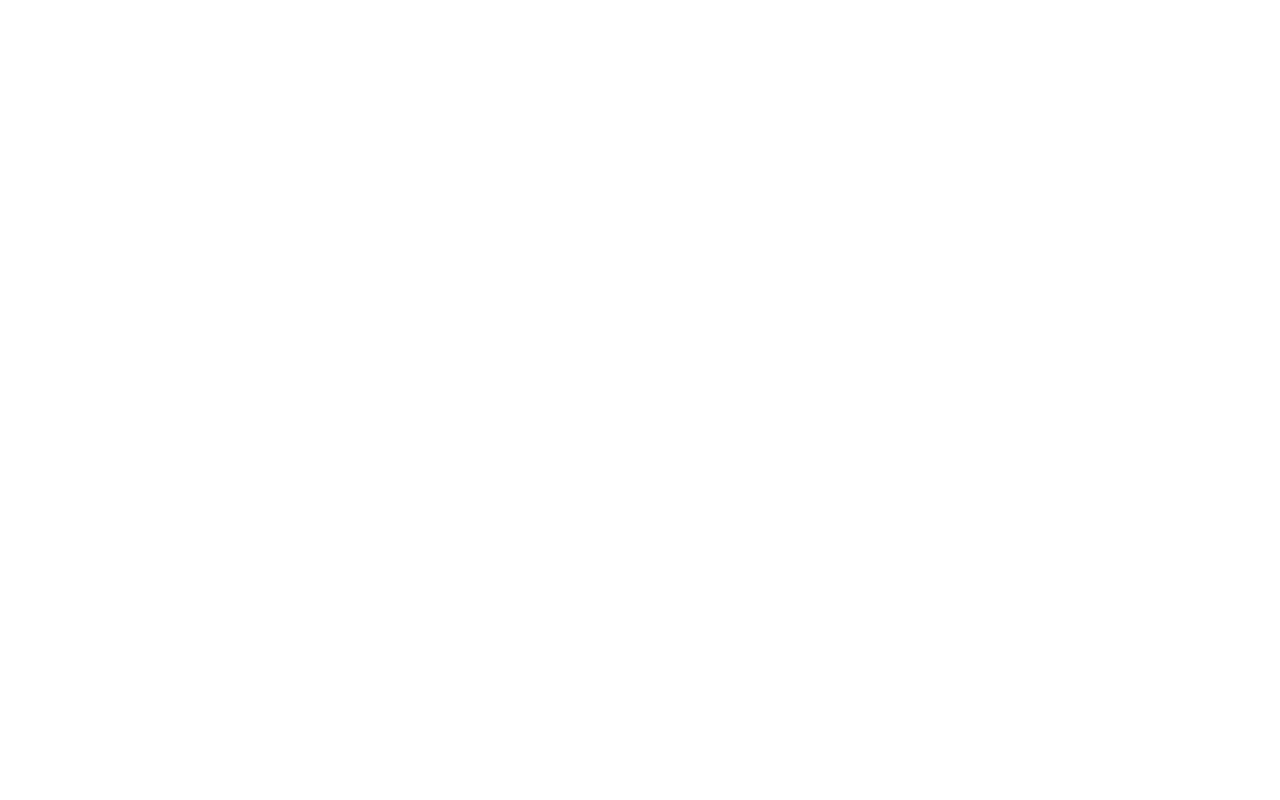
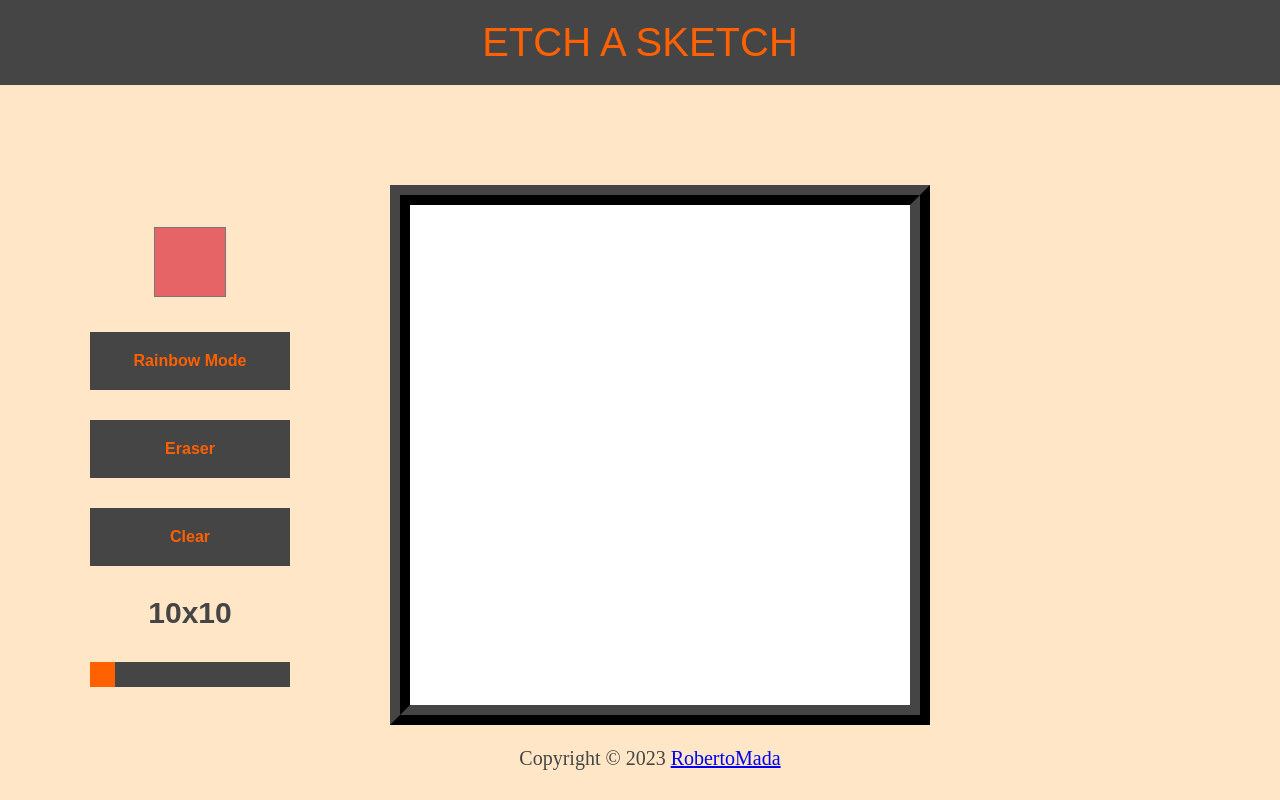
Before and after one commit to RobertoMada/odin-etch-a-sketch, a plain HTML site: page index.html in a window 1280 px wide. Drawn offline with Linux system fonts and the light colour scheme.

Commit message:
added HTML elements and styled them

```diff
--- a/index.css
+++ b/index.css
@@ -0,0 +1,102 @@
+body{
+  margin: 0;
+  background-color: rgb(255, 230, 199);
+}
+.header{
+  background-color: rgb(69, 69, 69);
+  color: rgb(255, 96, 0);
+  text-align: center;
+  font-size: 40px;
+  padding: 20px;
+  font-family: fantasy;
+  margin-bottom: 100px;
+}
+
+.main{
+  display: flex;
+  max-width: 1100px;
+  justify-content: flex-start;
+  margin: 0 auto;
+  gap: 100px;
+}
+.control-container{
+  display: flex;
+  flex-direction: column;
+  align-items: center;
+  justify-content: center;
+  width: 200px;
+  gap: 30px;
+}
+button, input{
+  width: 100%;
+  cursor: pointer;
+}
+.color-selector{
+  height: 80px;
+  width: 80px;
+  background:none;
+  border: none;
+}
+.grid-selector{
+  -webkit-appearance: none;  /* Override default CSS styles */
+  appearance: none;
+  background-color: rgb(69, 69, 69);
+}
+.grid-selector::-webkit-slider-thumb {
+  -webkit-appearance: none; /* Override default look */
+  appearance: none;
+  width: 25px; /* Set a specific slider handle width */
+  height: 25px; /* Slider handle height */
+  background: rgb(255, 96, 0); /* Green background */
+  cursor: pointer; /* Cursor on hover */
+}
+button{
+  background-color: rgb(69, 69, 69);
+  color: rgb(255, 96, 0);
+  border: none;
+  padding: 20px;
+  font-size: 16px;
+  font-weight: bold;
+}
+
+.grid-size{
+  font-size: 30px;
+  font-weight: bold;
+  font-family: Arial, Helvetica, sans-serif;
+  color: rgb(69, 69, 69);
+}
+.grid-container{
+  border: 20px ridge rgb(69, 69, 69);
+  width: 500px;
+  height: 500px;
+  display: flex;
+  flex-direction: row;
+  flex-wrap: wrap;
+  background-color: white;
+  min-width: 500px;
+}
+
+.grid-container div{
+  width: 50px;
+  height: 50px;
+}
+
+.footer{
+  position: absolute;
+  bottom: 0;
+  left: 0;
+  display: flex;
+  align-items: center;
+  justify-content: center;
+  gap: 10px;
+  width: 100%;
+  padding: 10px;
+  font-size: 20px;
+  color: rgb(69, 69, 69);
+}
+
+
+
+.red-color{
+  background-color: purple;
+}
--- a/index.html
+++ b/index.html
@@ -3,8 +3,30 @@
   <head>
     <meta charset="UTF-8">
     <title>Etch a sketch</title>
+    <link rel="stylesheet" href="index.css">
+    <script src="script.js" defer></script>
   </head>
   <body>
-
+    <div class="header">ETCH A SKETCH</div>
+    <div class="main">
+      <div class="control-container">
+        <input class="color-selector" type="color" value="#e66465">
+        <button>Rainbow Mode</button>
+        <button>Eraser</button>
+        <button>Clear</button>
+        <label id="grid-size" class="grid-size" for="grid-selector">10x10</label>
+        <input id="grid-selector" class="grid-selector" type="range" min="10" max="100" value="10" step="2">
+      </div>
+      <div class="grid-container">
+      </div>
+    </div>
+    <footer class="footer">
+      <p>Copyright ©
+        <script>
+          document.write(new Date().getFullYear())
+        </script>
+        <a href="https://github.com/RobertoMada" target="_blank">RobertoMada</a>
+      </p>
+    </footer>
   </body>
 </html>
--- a/script.js
+++ b/script.js
@@ -0,0 +1,24 @@
+const gridElement = document.querySelector('.grid-container');
+const gridSizeElemnt = document.querySelector('#grid-selector');
+const gridSizeDisplayElement = document.querySelector('#grid-size');
+var gridSize = 100;
+
+for(let i = 0; i < gridSize; i++){
+  const div = document.createElement('div');
+  div.setAttribute('class', 'grid-division');
+  gridElement.appendChild(div);
+}
+
+const divElement = document.querySelectorAll('.grid-division');
+
+divElement.forEach((div) => {
+
+  // and for each one we add a 'click' listener
+  div.addEventListener('mouseover', () => {
+    div.setAttribute('class', 'red-color');
+  });
+});
+
+function getGridSize(){
+  gridSizeDisplayElement.textContent = 'aaaa';
+}
```
